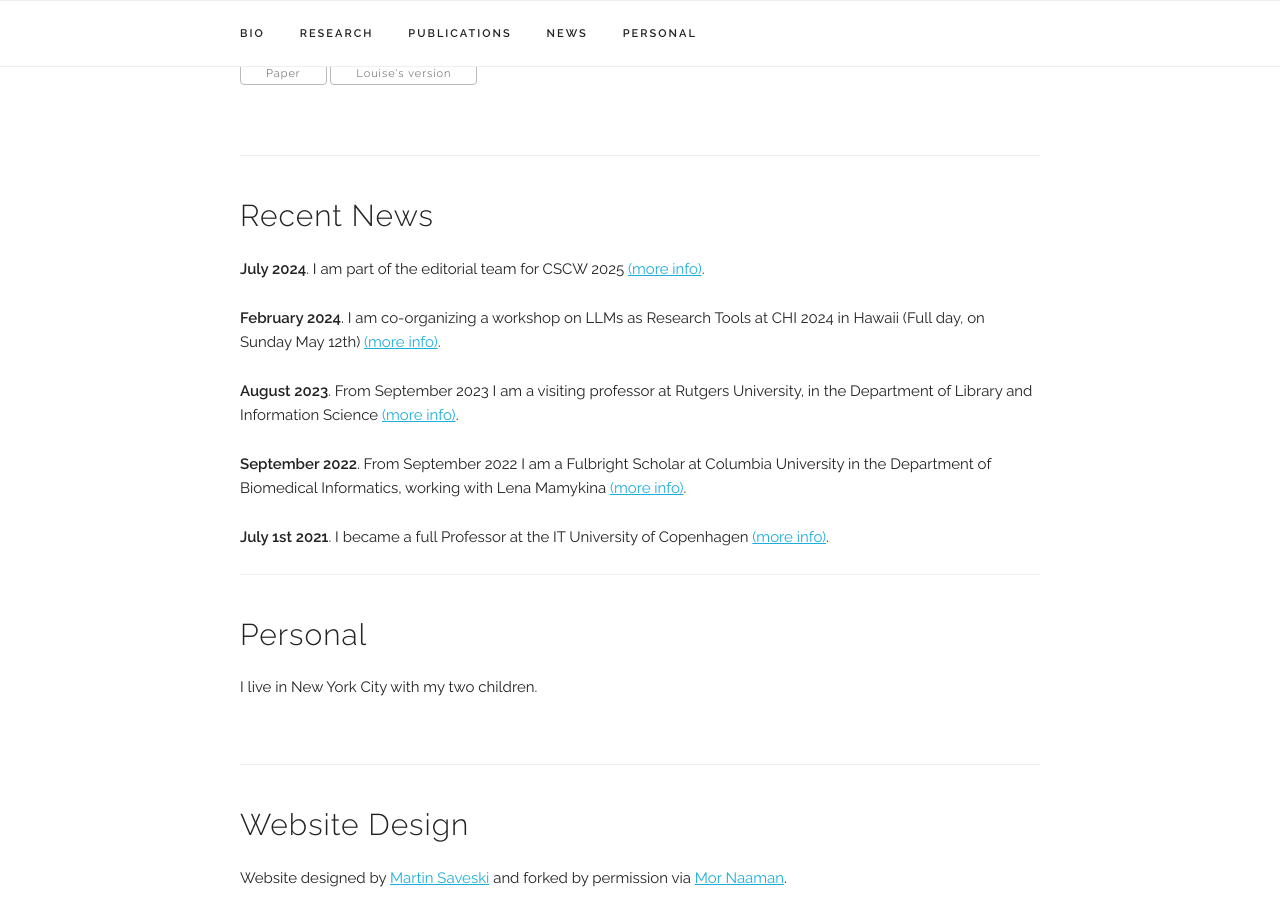
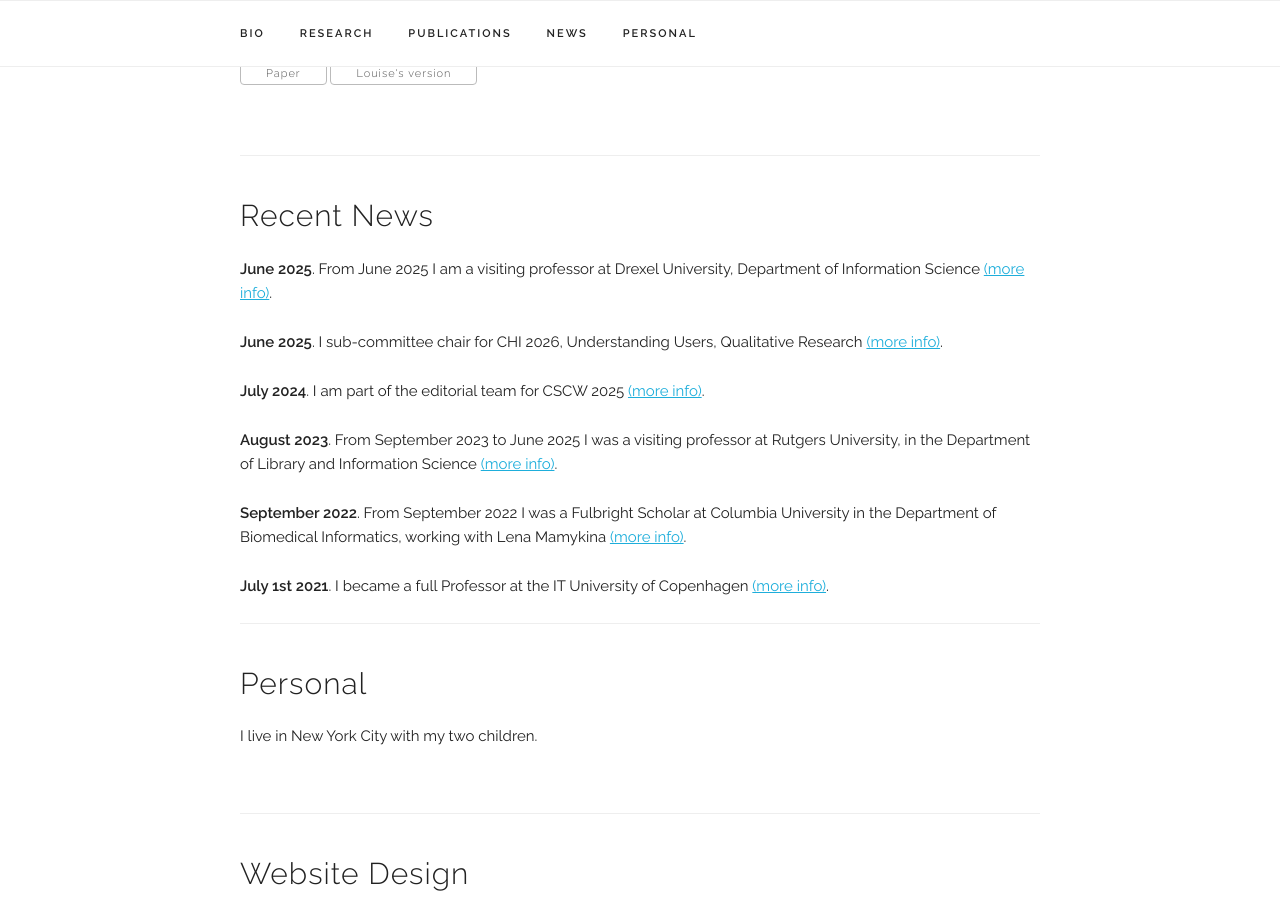
Before and after one commit to barkhuus/barkhuus.github.io, a Jekyll site: the page built from index.html, in a window 1280 px wide and 900 px high, scrolled down 2730 px. Built offline with Jekyll 4.4.1, drawn with Linux system fonts in a browser that asks for light colours.

Commit message:
Update news.yaml

```diff
--- a/_data/news.yaml
+++ b/_data/news.yaml
@@ -1,18 +1,23 @@
 news_items:
+
+  - item: "From June 2025 I am a visiting professor at Drexel University, Department of Information Science"
+    date: "June 2025"
+    link: "https://drexel.edu/cci/academics/information-science-department/"
+
+  - item: "I sub-committee chair for CHI 2026, Understanding Users, Qualitative Research"
+    date: "June 2025"
+    link: "https://https://chi2026.acm.org/"
 
   - item: "I am part of the editorial team for CSCW 2025"
     date: "July 2024"
     link: "https://cscw.acm.org/2025/"
 
-  - item: "I am co-organizing a workshop on LLMs as Research Tools at CHI 2024 in Hawaii (Full day, on Sunday May 12th)"
-    date: "February 2024"
-    link: "https://sites.google.com/view/llmsindatawork"
 
-  - item: "From September 2023 I am a visiting professor at Rutgers University, in the Department of Library and Information Science"
+  - item: "From September 2023 to June 2025 I was a visiting professor at Rutgers University, in the Department of Library and Information Science"
     date: "August 2023"
     link: "https://comminfo.rutgers.edu/news/scholar-human-computer-interaction-join-sci-visiting-professor"
 
-  - item: "From September 2022 I am a Fulbright Scholar at Columbia University in the Department of Biomedical Informatics, working with Lena Mamykina"
+  - item: "From September 2022 I was a Fulbright Scholar at Columbia University in the Department of Biomedical Informatics, working with Lena Mamykina"
     date: "September 2022"
     link: "https://www.dbmi.columbia.edu"
 
```
